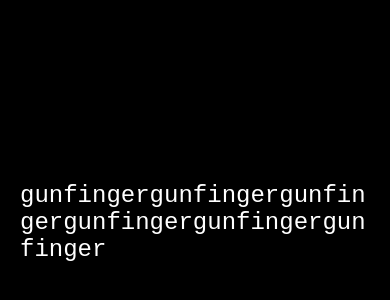
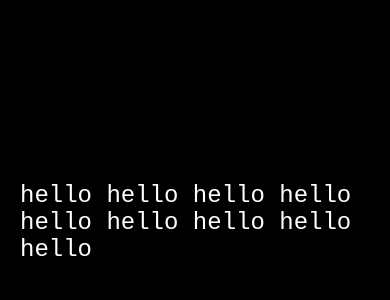
Before and after one commit to apply-apps/gittest-1.staging.expod.appply.link, a React Native app: screen / in a window 390 px wide. Shown: the part 200-500 px from the top of the page. Built offline with nearby package versions, Linux system fonts and the light colour scheme.

Commit message:
Update App.js

```diff
--- a/App.js
+++ b/App.js
@@ -2,7 +2,7 @@ import React, { useEffect, useState } from 'react';
 import { StyleSheet, Text, View } from 'react-native';
 
 const App = () => {
-  const fullText = 'gunfingergunfingergunfingergunfingergunfingergunfingergunfingergunfingergunfingergunfingergunfinger';
+  const fullText = 'hello hello hello hello hello hello hello hello hello hello hello hello hello hello hello hello hello hello hello hello hello hello hello hello hello hello ';
   const [displayedText, setDisplayedText] = useState('');
   const [index, setIndex] = useState(0);
   const [isPaused, setIsPaused] = useState(false);
```
